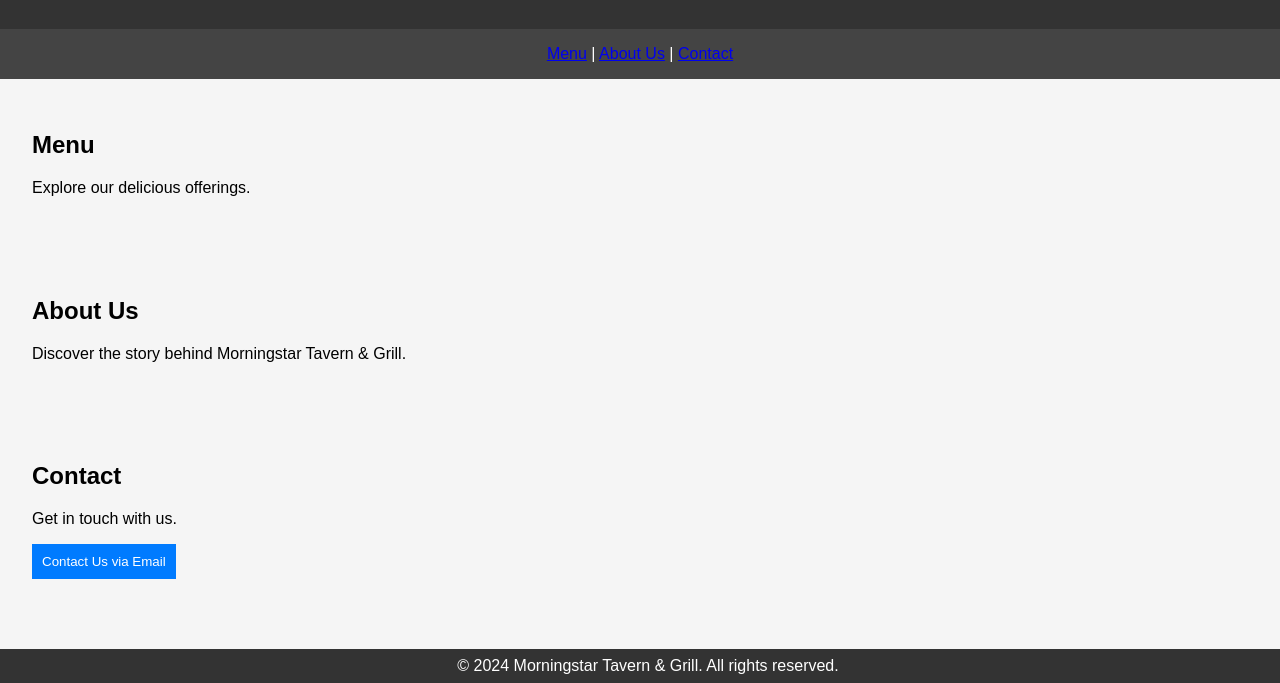
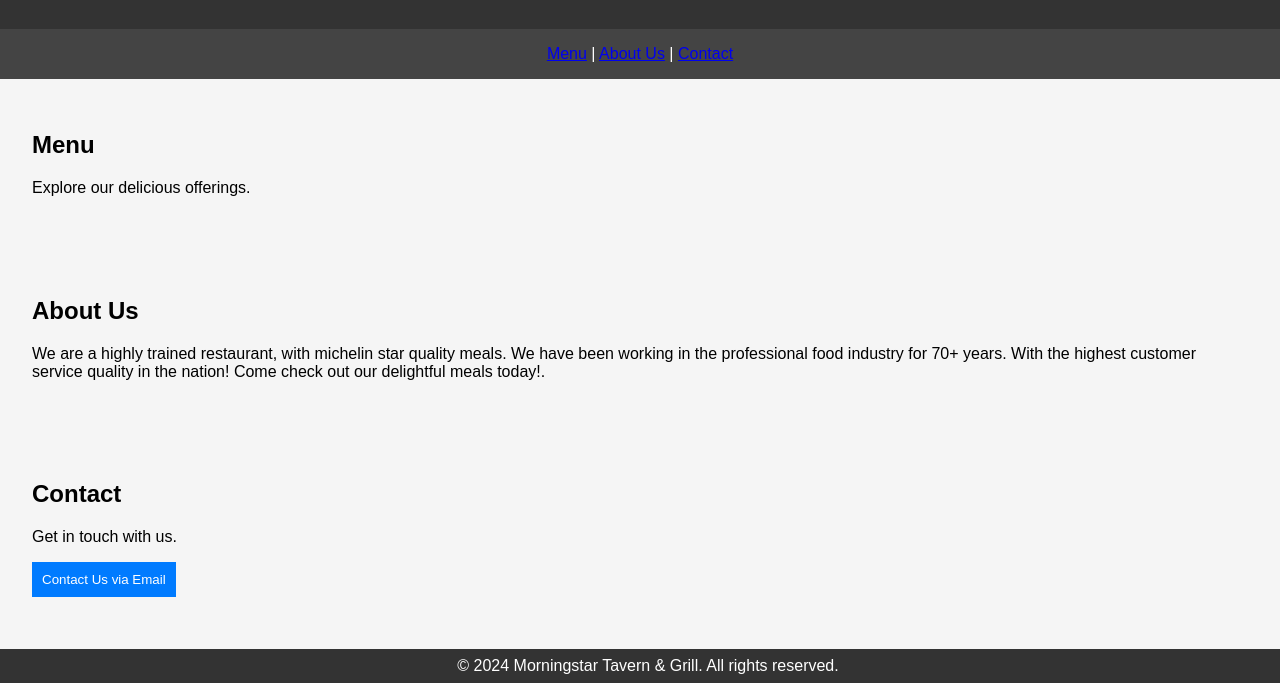
Before and after one commit to morningstartavernandgrill/morningstartavernandgrill.github.io, a plain HTML site: page index.html in a window 1280 px wide. Shown: the part 117-800 px from the top of the page. Drawn offline with Linux system fonts and the light colour scheme.

Commit message:
Update index.html

```diff
--- a/index.html
+++ b/index.html
@@ -73,7 +73,7 @@
 
     <section id="about">
         <h2>About Us</h2>
-        <p>Discover the story behind Morningstar Tavern & Grill.</p>
+        <p>We are a highly trained restaurant, with michelin star quality meals. We have been working in the professional food industry for 70+ years. With the highest customer service quality in the nation! Come check out our delightful meals today!.</p>
         <!-- Add information about your restaurant here -->
     </section>
 
```
